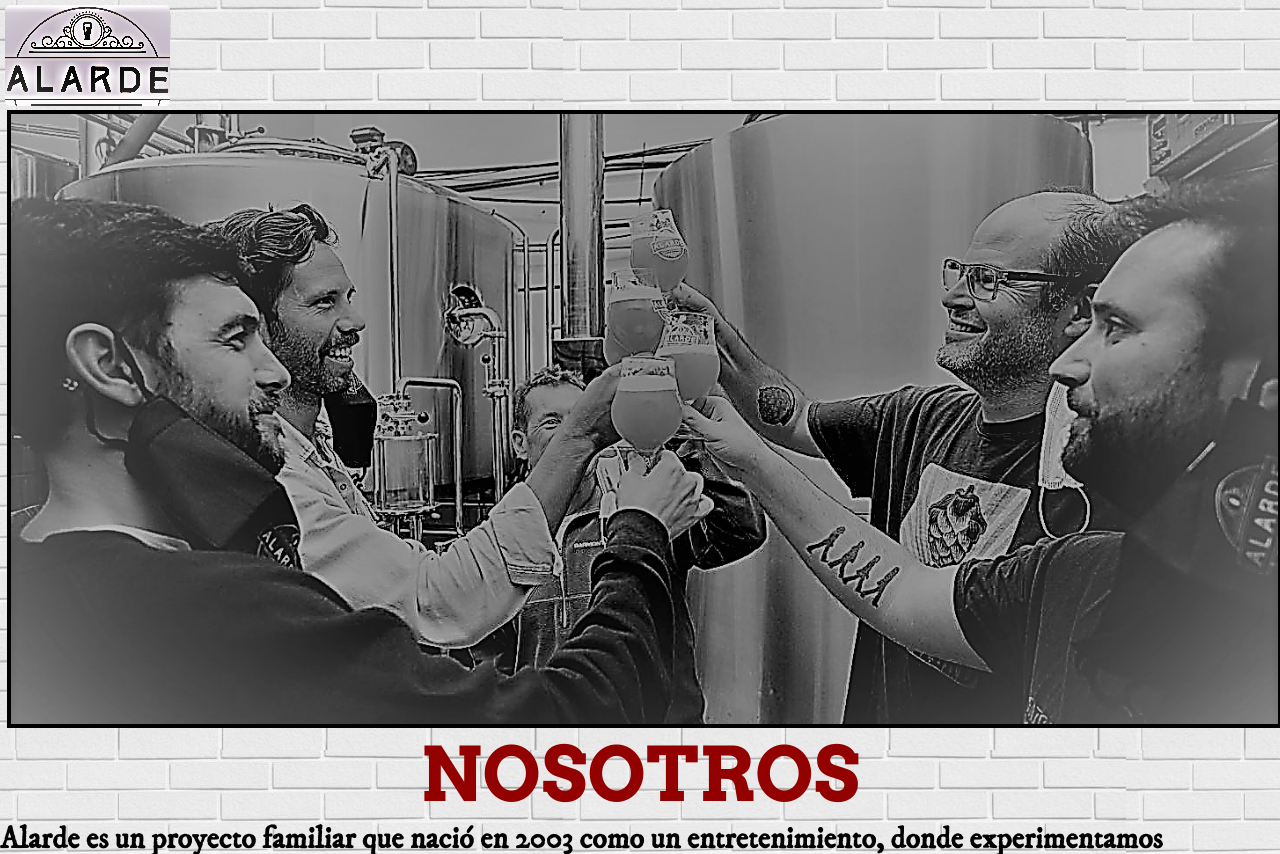
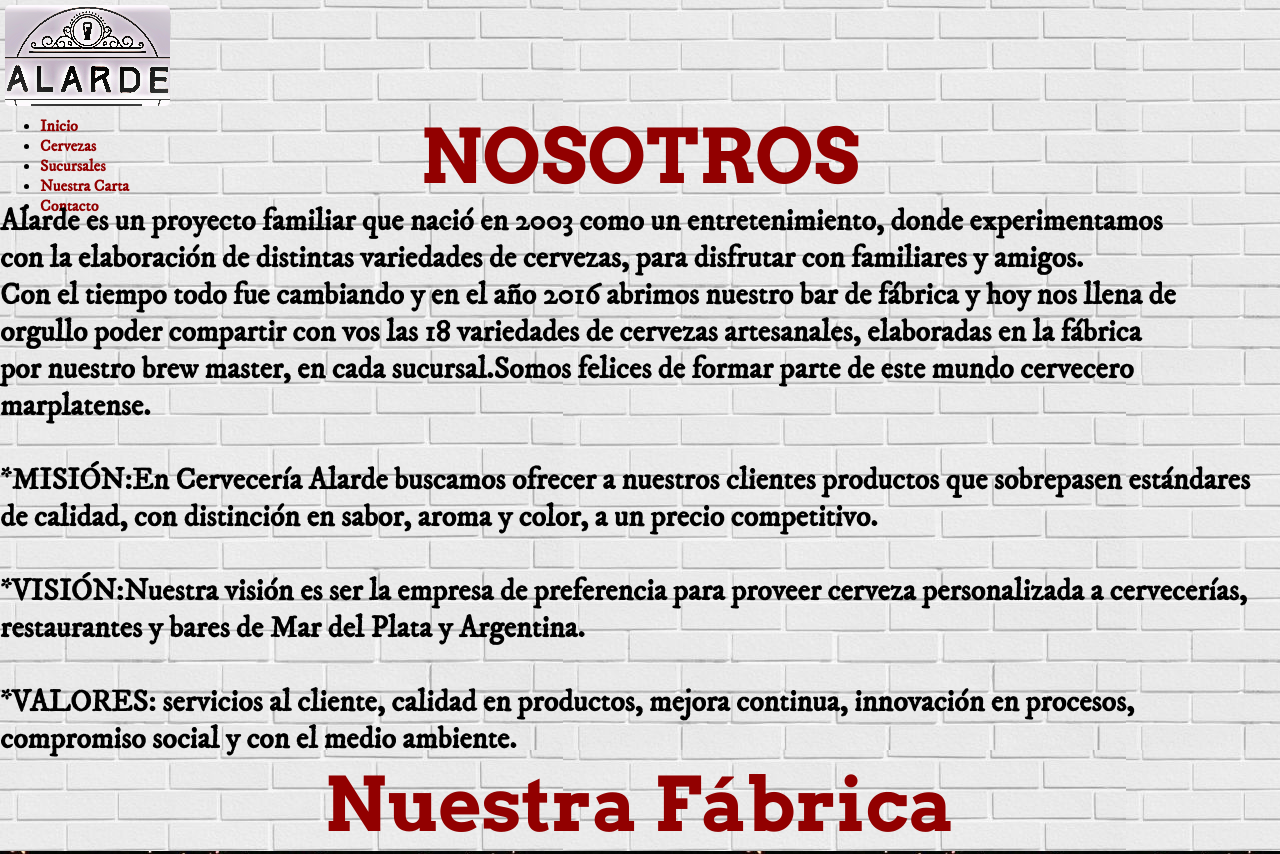
Before and after one commit to victoriaregolo/alarde.aranda.lucas.3, a website: page index.html in a window 1280 px wide. Shown: the top 854 px of the page. Drawn offline with nearby package versions, Linux system fonts and the light colour scheme; grey boxes are pictures that could not be loaded; a web font is replaced by a local one.

Commit message:
correccion mapget en el partial nav

```diff
--- a/index.html
+++ b/index.html
@@ -59,7 +59,7 @@
         <main class="flex">
             <section>
                 <!-- Img-->
-                <div class="main_section--parallax"></div>
+                <div class=" parallax--main_section"></div>
                 <!-- TEXTO-->
                 <div class="main_section--titulos">
                     <h2>NOSOTROS </h2>
--- a/scss/_contenido.scss
+++ b/scss/_contenido.scss
@@ -2,18 +2,18 @@
 $desktop: 1024px;
 $minimomobile: 0px;
 $maximomobile: 768px;
-* {
-  margin: 0%;
-}
-body {
-  background-image: url("../assets/img/fonfoblanco.jpg");
-}
 .paralax {
   background-image: url("../assets/img/cerveza10.b.jpg");
   background-repeat: no-repeat;
   background-position: center;
   background-size: cover;
   background-attachment: fixed;
+}
+* {
+  margin: 0%;
+}
+body {
+  background-image: url("../assets/img/fonfoblanco.jpg");
 }
 @media only screen and (min-width: $minimomobile) and(max-width:$maximomobile ) {
   .main_section--titulos {
@@ -29,7 +29,7 @@
     font-size: 20px;
     margin: 5px 10px 5px 0px;
   }
-  .paralax--.main_section--parallax {
+  .paralax--main_section{
     @extend.paralax;
     height: 400px;
     width: 90%;
--- a/scss/_nav.scss
+++ b/scss/_nav.scss
@@ -26,7 +26,7 @@
 a:hover {
   color: map-get($colores,salmon);
 }
-@media only screen and (min-width: $vista, desktop) {
+@media only screen and (min-width:map-get($vista,desktop)) {
   .classNavUl {
     list-style-type: none;
     position: relative;
@@ -54,7 +54,7 @@
     border-radius: 5px !important;
   }
 }
-@media only screen and (min-width: $vista, minimomobile) and(max-width:$vista, maximomobile){
+@media only screen and (min-width: map-get($vista,minimomobile)) and(max-width: map-get($vista,maximomobile)){
    .classNavUl {
     list-style-type: none;
     margin: 2px 5px 0px -250px;
```
